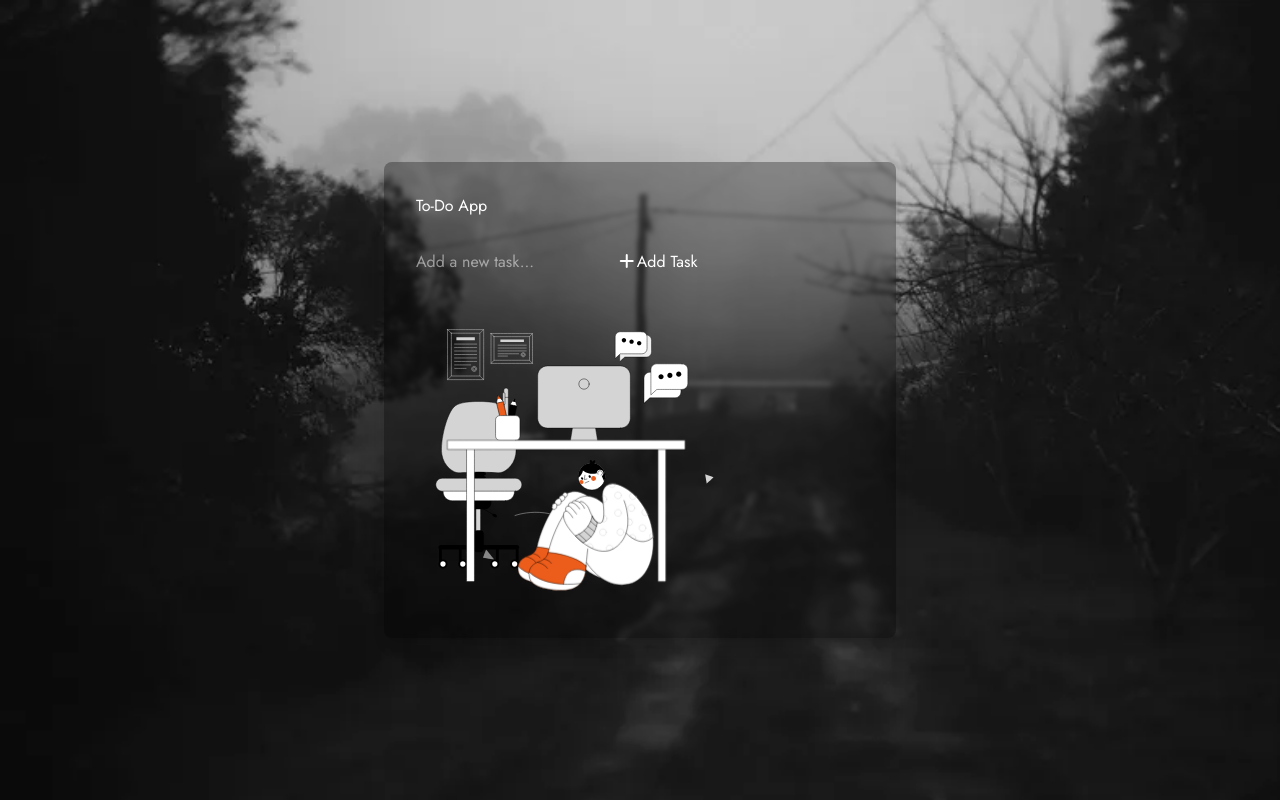
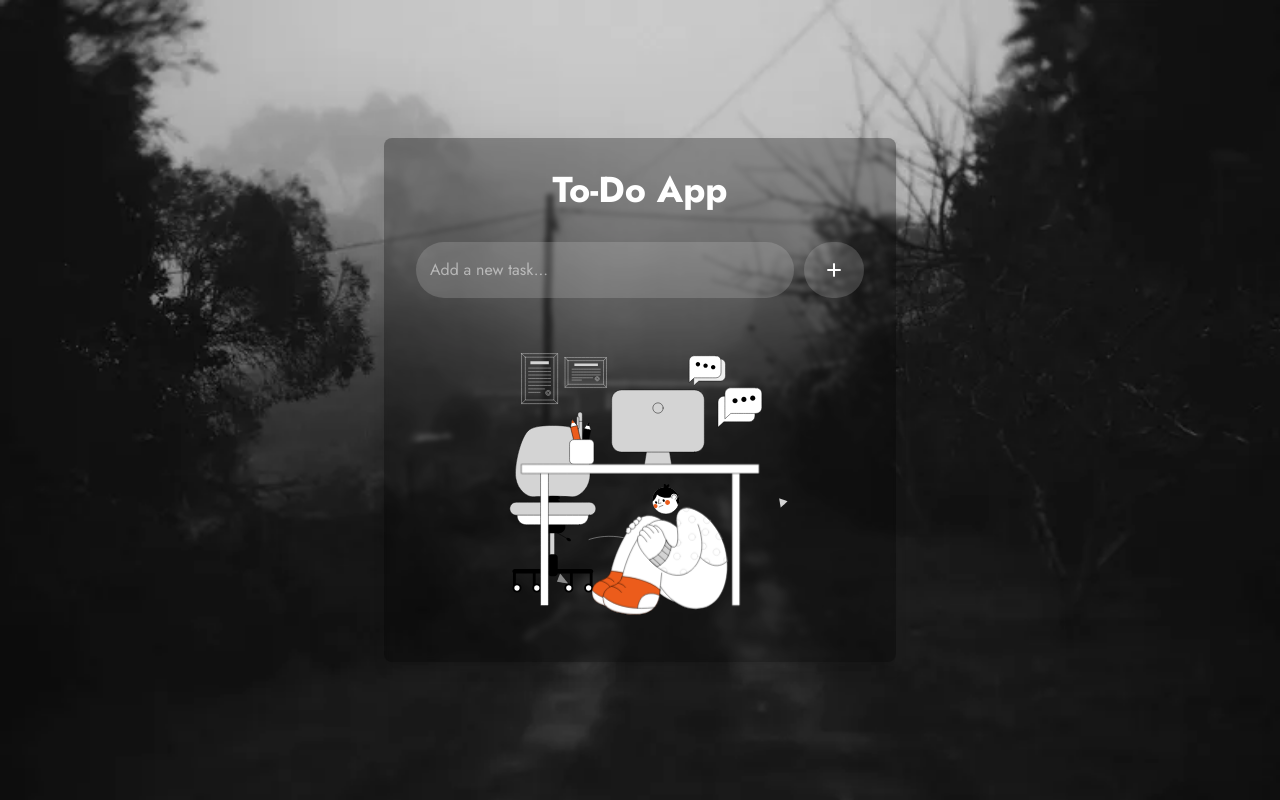
Before and after one commit to krishna-hingu/To-Do-list, a website: page docs/index.html in a window 1280 px wide. Drawn offline with nearby package versions, Linux system fonts and the light colour scheme.

Commit message:
added script file

```diff
--- a/docs/index.html
+++ b/docs/index.html
@@ -7,31 +7,32 @@
   <link rel="stylesheet" href="https://cdnjs.cloudflare.com/ajax/libs/font-awesome/7.0.0/css/all.min.css" integrity="sha512-DxV+EoADOkOygM4IR9yXP8Sb2qwgidEmeqAEmDKIOfPRQZOWbXCzLC6vjbZyy0vPisbH2SyW27+ddLVCN+OMzQ==" crossorigin="anonymous" referrerpolicy="no-referrer" />
   <link rel="stylesheet" href="./assets/css/output.css">
   <link rel="preconnect" href="https://fonts.googleapis.com">
-<link rel="preconnect" href="https://fonts.gstatic.com" crossorigin>
-<link href="https://fonts.googleapis.com/css2?family=Jost:ital,wght@0,100..900;1,100..900&display=swap" rel="stylesheet">
+  <link rel="preconnect" href="https://fonts.gstatic.com" crossorigin>
+  <link href="https://fonts.googleapis.com/css2?family=Jost:ital,wght@0,100..900;1,100..900&display=swap" rel="stylesheet">
   <script src="https://unpkg.com/@lottiefiles/lottie-player@latest/dist/lottie-player.js"></script>
 </head>
-<body class=" text-white flex items-center justify-center min-h-screen bg-[url('../assets/images/theme-bg-image.jpg')] bg-cover bg-no-repeat">
+<body class=" text-white flex items-center justify-center min-h-screen bg-[url('../assets/images/theme-bg-image.jpg')] bg-cover bg-center bg-no-repeat">
   <div class="container flex items-center justify-center min-h-screen p-5">
-    <div class="todo-app w-full max-w-lg flex flex-col gap-8 bg-black/30 backdrop-blur-[2px] p-8 rounded-lg shadow-lg ">
-      <h1 class="text-white">To-Do App</h1>
-      <form action="" class="input-area">
-        <input type="text" id="task-input" placeholder="Add a new task..." />
-        <button type="submit" id="add-task-btn"><i class="fa-solid fa-plus"></i>Add Task</button>
+    <div class="todo-app w-full max-w-lg flex flex-col gap-8 bg-black/30 backdrop-blur-[2px] p-8 rounded-lg shadow-lg">
+      <h1 class="text-4xl text-center text-white font-bold">To-Do App</h1>
+      <form action="" class="input-area flex justify-between items-center w-full">
+        <input class="flex-1 py-4 px-3.5 text-base border-none outline-none rounded-4xl bg-[rgba(221,221,221,0.2)]" type="text" id="task-input" placeholder="Add a new task..." />
+        <button class="flex justify-center items-center ml-2.5 p-5 rounded-full bg-[rgba(221,221,221,0.2)] text-base cursor-pointer transition-all duration-300 ease-in-out hover:scale-100 hover:bg-[#DDDDDD] hover:text-black" type="submit" id="add-task-btn"><i class="fa-solid fa-plus"></i></button>
       </form>
-      <div class="todos-container">
-        <ul id="task-list"></ul>
+      <div class="todos-container flex flex-col justify-center items-center ">
+        <ul class="w-full" id="task-list"></ul>
         <lottie-player
           class="empty-image"
           src="./assets/json/WUXHdK057S.json"
           background="transparent"
           speed="1"
-          style="width: 300px; height: 300px;"
+          style="width: 100%; height: 300px;"
           loop
           autoplay
         ></lottie-player>
       </div>
     </div>
   </div>
+  <script src="./assets/js/script.js"></script>
 </body>
 </html>
--- a/src/input.css
+++ b/src/input.css
@@ -1,6 +1,6 @@
 @import "tailwindcss";
 /* watch cammond
-npx @tailwindcss/cli -i ./src/input.css -o ./dist/assets/css/output.css --watch*/
+npx @tailwindcss/cli -i ./src/input.css -o ./docs/assets/css/output.css --watch*/
 
 body {
   font-family: "Jost", sans-serif;
```
Also changed, not shown: docs/assets/css/output.css, docs/assets/js/script.js (added).
